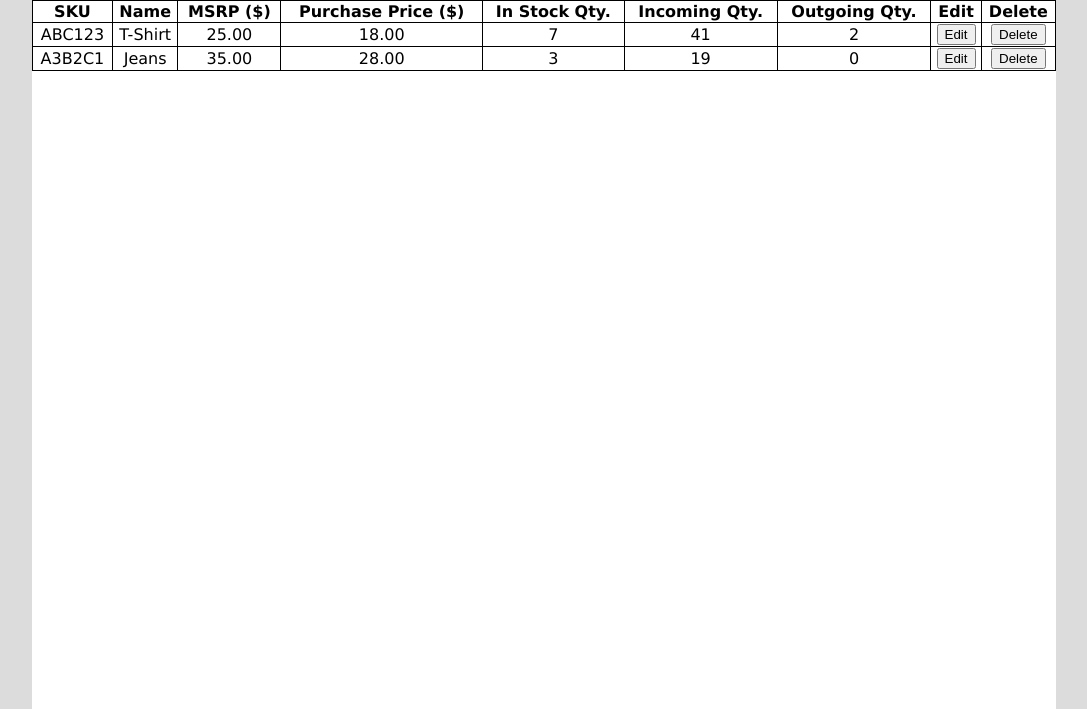
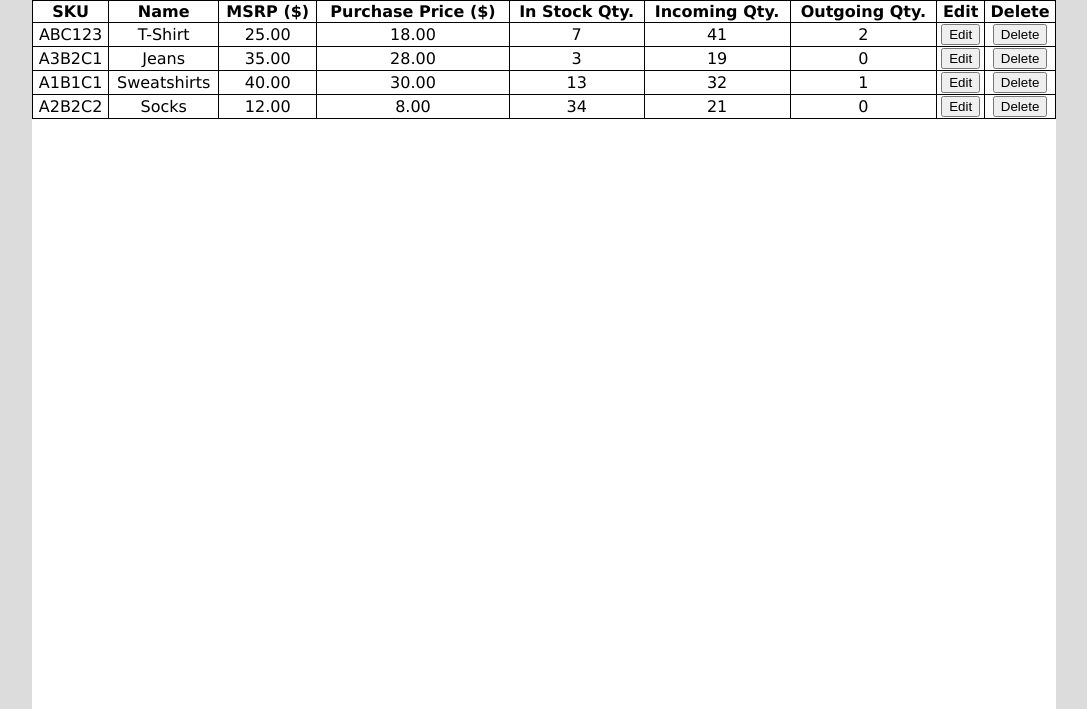
Before and after one commit to Voyex/Inventory-Management, a PHP site: page /admin.php in a window 1280 px wide. Shown: the part 71-780 px from the top of the page, without its empty margins (96-1183 px from the left). Run offline with PHP 8.4, Linux system fonts and the light colour scheme.

Commit message:
added to admin page

```diff
--- a/admin.php
+++ b/admin.php
@@ -47,6 +47,29 @@ include_once('template/header.php');
         <td><button>Edit</button></td>
         <td><button>Delete</button></td>
       </tr>
+      <tr>
+        <td>A1B1C1</td>
+        <td>Sweatshirts</td>
+        <td>40.00</td>
+        <td>30.00</td>
+        <td>13</td>
+        <td>32</td>
+        <td>1</td>
+        <td><button>Edit</button></td>
+        <td><button>Delete</button></td>
+      </tr>
+      <tr>
+        <td>A2B2C2</td>
+        <td>Socks</td>
+        <td>12.00</td>
+        <td>8.00</td>
+        <td>34</td>
+        <td>21</td>
+        <td>0</td>
+        <td><button>Edit</button></td>
+        <td><button>Delete</button></td>
+      </tr>
+
     </table>
   </form>
 </div>
```
